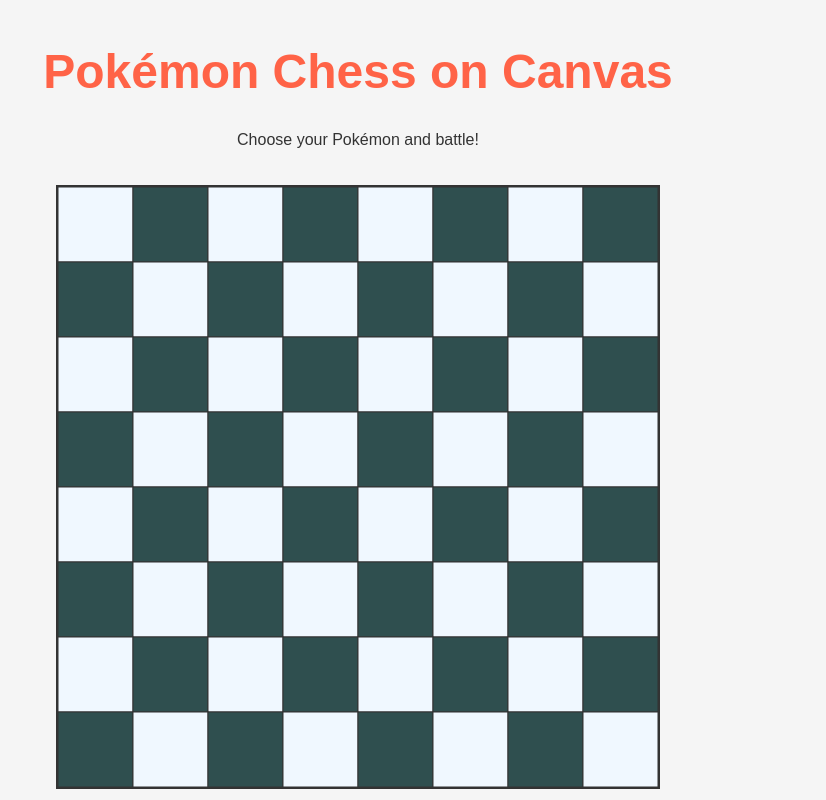
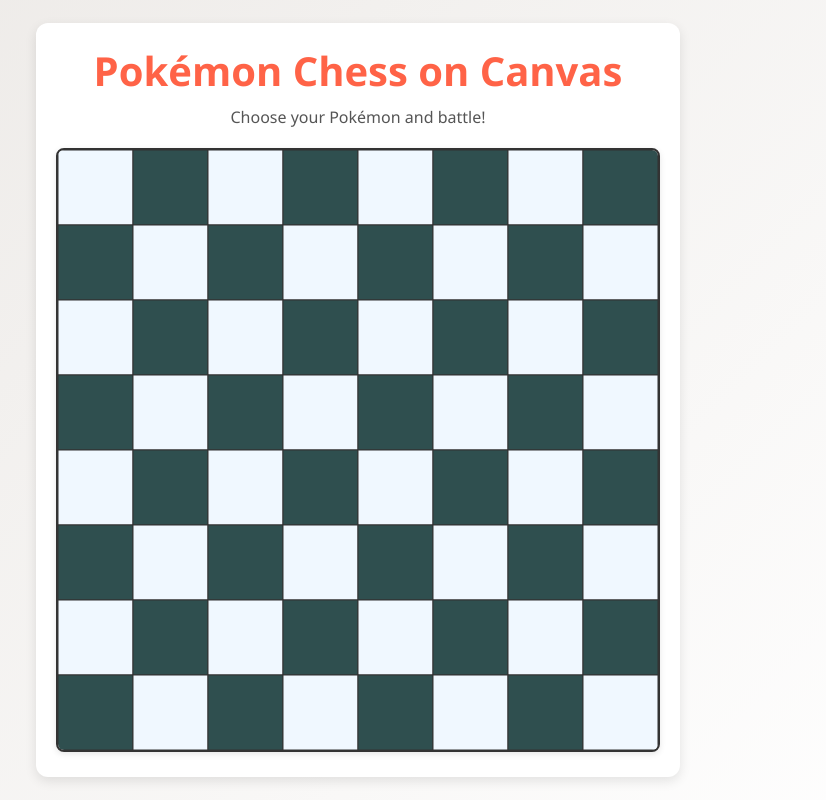
Before and after one commit to VishalJha28/pokemonchess, a plain HTML site: page public/index.html in a window 1280 px wide. Shown: the whole page, without its empty margins (282-1108 px from the left). Drawn offline with Linux system fonts and the light colour scheme.

Commit message:
Add card layout and modern styling

```diff
--- a/public/index.html
+++ b/public/index.html
@@ -7,12 +7,14 @@
     <link rel="stylesheet" href="styles.css">
 </head>
 <body>
-    <header>
-        <h1>Pokémon Chess on Canvas</h1>
-        <p>Choose your Pokémon and battle!</p>
-    </header>
+    <div class="card">
+        <header>
+            <h1>Pokémon Chess on Canvas</h1>
+            <p>Choose your Pokémon and battle!</p>
+        </header>
 
-    <canvas id="gameCanvas" width="600" height="600"></canvas>
+        <canvas id="gameCanvas" width="600" height="600"></canvas>
+    </div>
 
     <script src="script.js"></script>
 </body>
--- a/public/styles.css
+++ b/public/styles.css
@@ -1,27 +1,41 @@
 body {
-    font-family: Arial, sans-serif;
-    background-color: #f5f5f5;
+    font-family: 'Segoe UI', Tahoma, Geneva, Verdana, sans-serif;
+    background: linear-gradient(135deg, #ece9e6 0%, #ffffff 100%);
     color: #333;
     display: flex;
     justify-content: center;
     align-items: center;
-    flex-direction: column;
-    height: 100vh;
+    min-height: 100vh;
     margin: 0;
 }
 
+.card {
+    background-color: #fff;
+    padding: 20px;
+    border-radius: 12px;
+    box-shadow: 0 4px 12px rgba(0, 0, 0, 0.1);
+    text-align: center;
+}
+
 header {
-    text-align: center;
     margin-bottom: 20px;
 }
 
 h1 {
-    font-size: 3rem;
+    font-size: 2.5rem;
     color: #ff6347;
+    margin: 0;
 }
 
 canvas {
     border: 2px solid #333;
     background-color: #e8e8e8;
+    border-radius: 8px;
+    box-shadow: 0 2px 6px rgba(0, 0, 0, 0.1);
     cursor: pointer;
 }
+
+header p {
+    color: #555;
+    margin-top: 0.5rem;
+}
```
